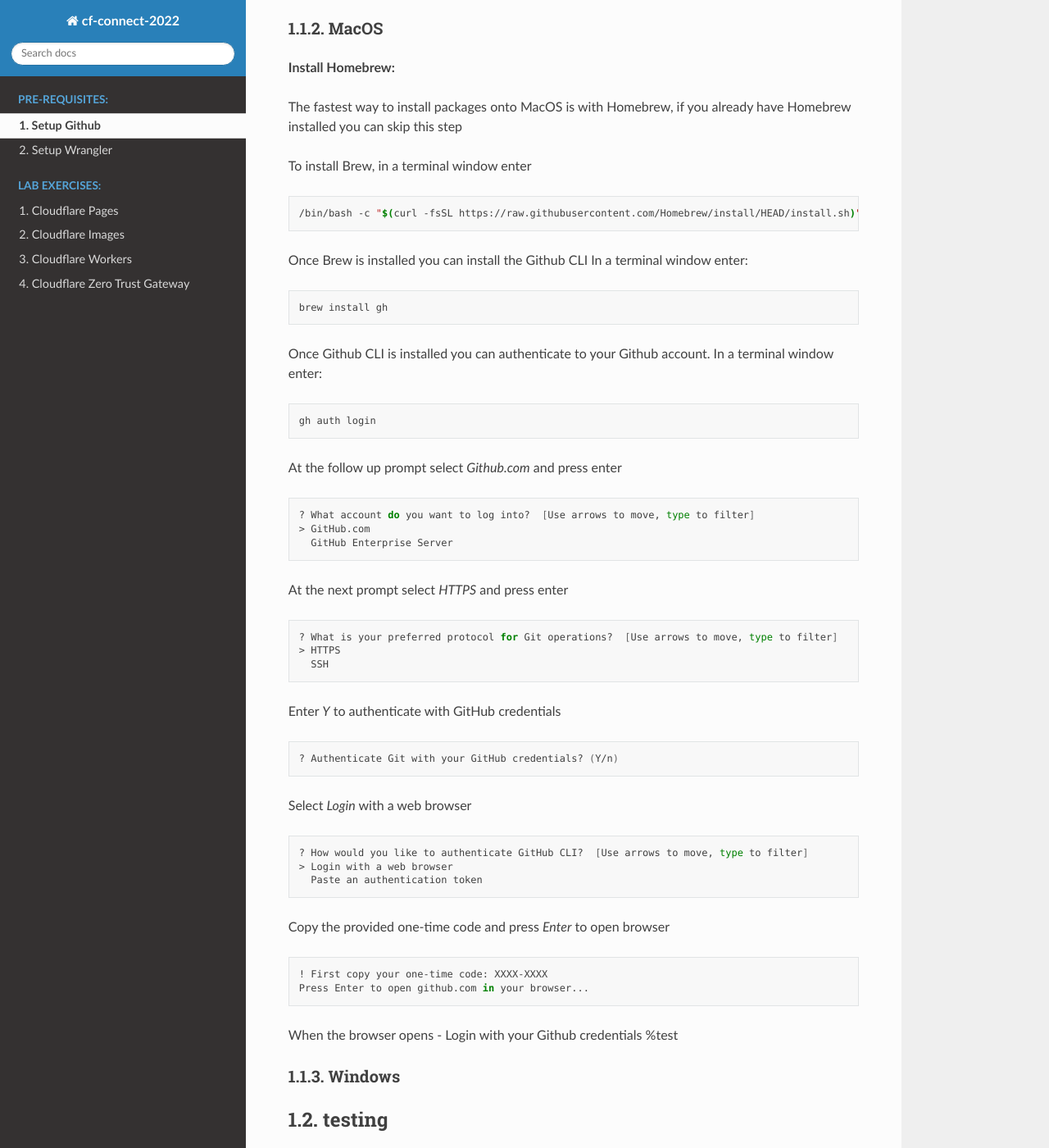
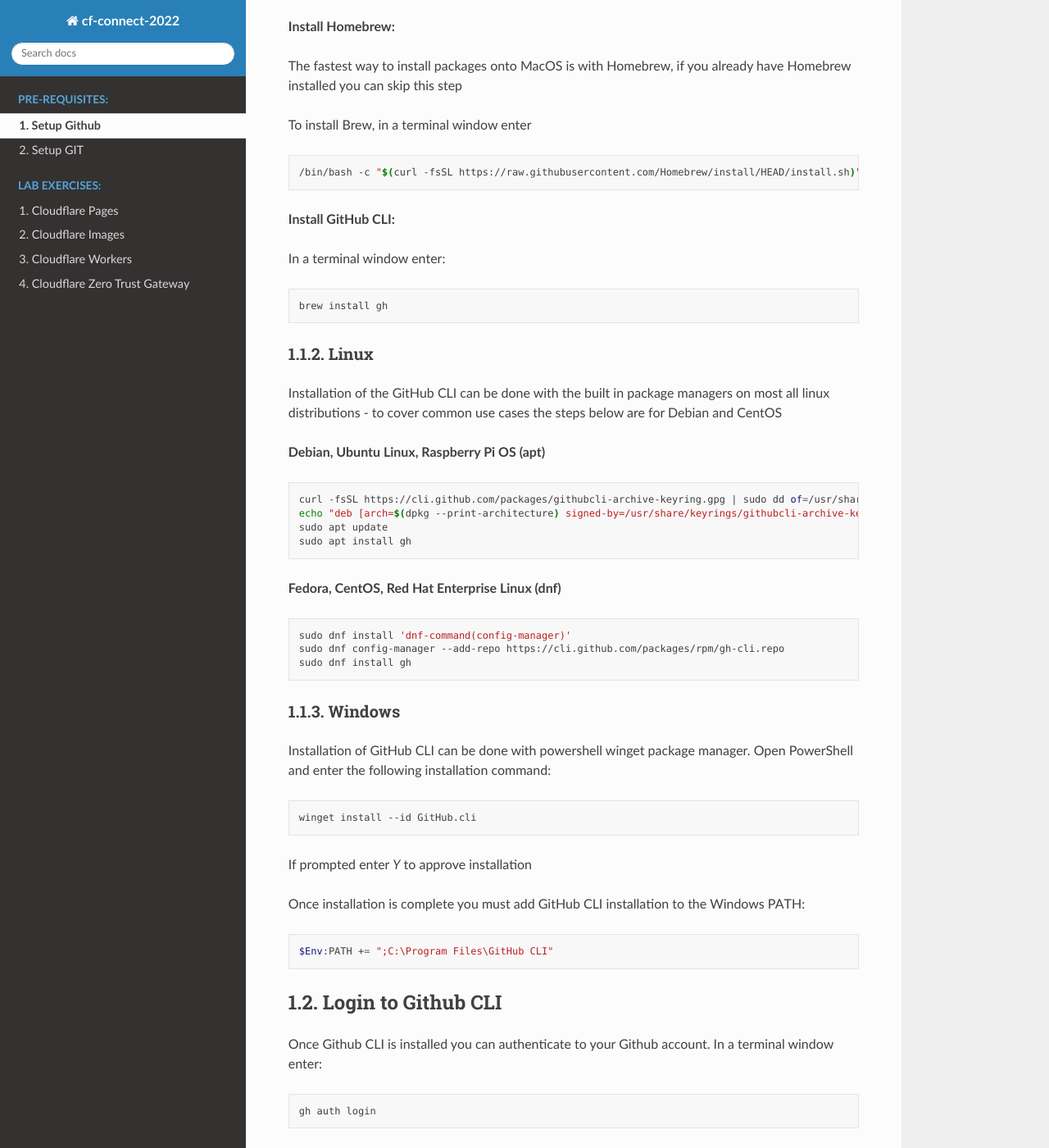
Before and after one commit to cf-tme/connect_2022_labs, a Sphinx documentation site: the page built from docs/github.md, in a window 1280 px wide and 1400 px high, scrolled down 245 px. Shown: the whole window at 82% size. Built offline with Sphinx 7.4.7 and the Read the Docs theme 2.0.0, drawn with Linux system fonts in a browser that asks for light colours; some of the changed text lies outside the part shown.

Commit message:
cleaned up instructions

````diff
--- a/docs/wrangler.md
+++ b/docs/git.md
@@ -1,4 +1,4 @@
-# Setup Wrangler
+# Setup GIT
 ## testing
 Some **text**!
 ```{admonition} Here's my title
--- a/docs/github.md
+++ b/docs/github.md
@@ -12,13 +12,50 @@
 /bin/bash -c "$(curl -fsSL https://raw.githubusercontent.com/Homebrew/install/HEAD/install.sh)"
 ```
 
-Once Brew is installed you can install the Github CLI
+**Install GitHub CLI:**
+
 In a terminal window enter:
 
 ``` sh
 brew install gh
 ```
+### Linux
 
+Installation of the GitHub CLI can be done with the built in package managers on most all linux distributions - to cover common use cases the steps below are for Debian and CentOS
+
+**Debian, Ubuntu Linux, Raspberry Pi OS (apt)**
+``` sh
+curl -fsSL https://cli.github.com/packages/githubcli-archive-keyring.gpg | sudo dd of=/usr/share/keyrings/githubcli-archive-keyring.gpg
+echo "deb [arch=$(dpkg --print-architecture) signed-by=/usr/share/keyrings/githubcli-archive-keyring.gpg] https://cli.github.com/packages stable main" | sudo tee /etc/apt/sources.list.d/github-cli.list > /dev/null
+sudo apt update
+sudo apt install gh
+```
+**Fedora, CentOS, Red Hat Enterprise Linux (dnf)**
+
+``` sh
+sudo dnf install 'dnf-command(config-manager)'
+sudo dnf config-manager --add-repo https://cli.github.com/packages/rpm/gh-cli.repo
+sudo dnf install gh
+```
+
+### Windows
+
+Installation of GitHub CLI can be done with powershell winget package manager. Open PowerShell and enter the following installation command:
+
+``` sh
+winget install --id GitHub.cli
+```
+
+If prompted enter *Y* to approve installation
+
+Once installation is complete you must add GitHub CLI installation to the Windows PATH:
+
+```sh
+$Env:PATH += ";C:\Program Files\GitHub CLI"
+```
+
+
+## Login to Github CLI
 Once Github CLI is installed you can authenticate to your Github account.
 In a terminal window enter:
 
@@ -62,21 +99,23 @@
 Press Enter to open github.com in your browser...
 ```
 
-When the browser opens - Login with your Github credentials %test
+When the browser opens - enter the one time code into the browser and press *Continue*
 
-### Windows
-## testing
+![login](./screencaps/gh_login.png)
 
-Some **text**!
-```{admonition} Here's my title
-:class: warning
+*Authorize* access on the following page
 
-Here's my admonition content
+![auth](./screencaps/gh_authorize_access.png)
+
+If prompted enter your password in the following screen and press *Confirm Password*
+
+![confirm](./screencaps/gh_enter_account_password.png)
+
+If the login is successful you should see a success page
+
+![confirm](./screencaps/gh_account_success.png)
+
+```{admonition} GitHub Setup Complete!
+:class: note
+You have successfully setup GitHub CLI! Next step is setting up Setting up Git CLI
 ```
-
-setup gh desktop cli and git cli
-
-
-```{admonition} Learn more
-Visit the Brew [homepage](https://brew.sh/)
-```
--- a/docs/index.rst
+++ b/docs/index.rst
@@ -14,7 +14,7 @@
    :titlesonly:
 
    github.md
-   wrangler.md
+   git.md
 
 Lab Exercises
 =============
````
Also changed, not shown: other parts of docs/github.md (+1 -1 lines), 1 other file.
